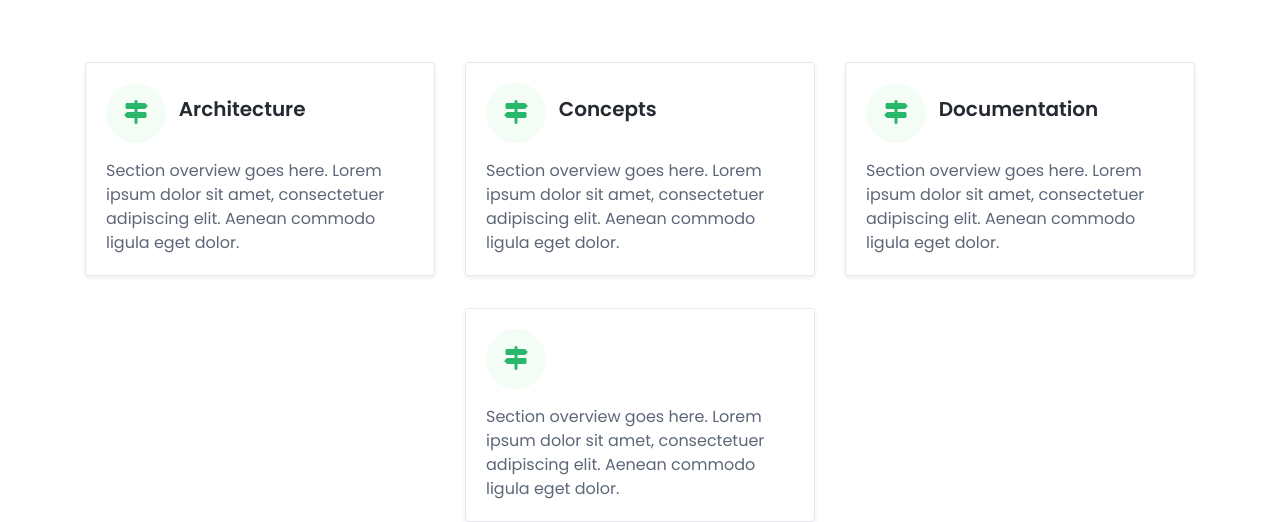
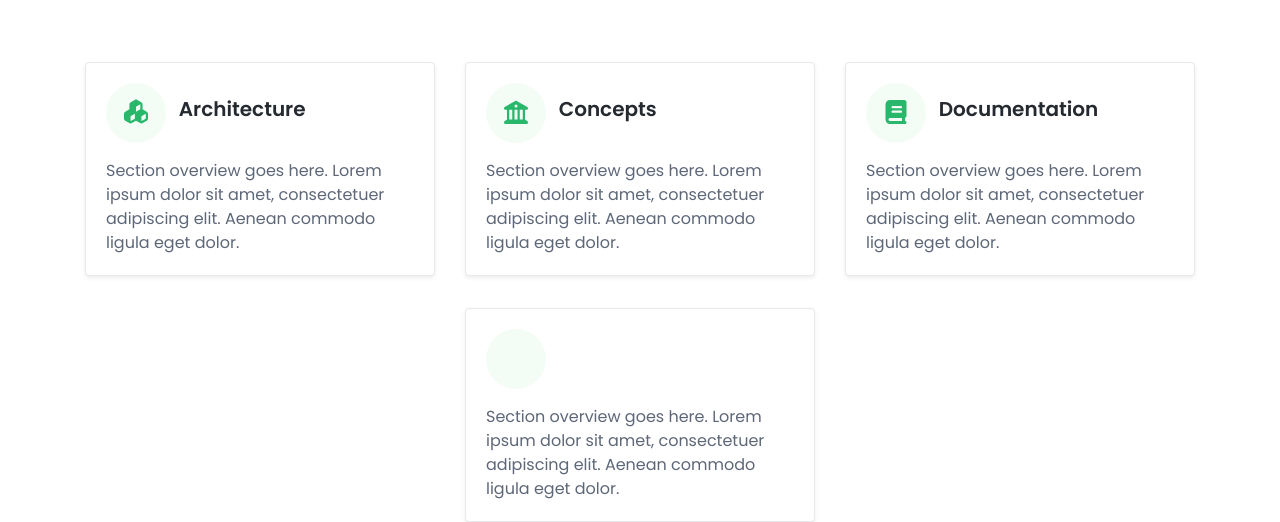
Before and after one commit to SumApp/SumApp.github.io, a Jekyll site: the page built from index.md, in a window 1280 px wide. Shown: the part 326-848 px from the top of the page. Built offline with Jekyll 4.4.1, drawn with Linux system fonts in a browser that asks for light colours; nearby versions of some CDN libraries; library files that are not in the unit come from our copies.

Commit message:
collection icons

```diff
--- a/_includes/sidebar.html
+++ b/_includes/sidebar.html
@@ -9,7 +9,7 @@
         <ul class="section-items list-unstyled nav flex-column pb-3">
             {% for collection in site.collections | where_exp:"coll", "coll.label != 'posts'"%}
             <li class="nav-item section-title"><a class="nav-link active" href="/{{collection.label}}"><span
-                        class="theme-icon-holder mr-2"><i class="fas fa-map-signs"></i></span>{{collection.title}}</a>
+                        class="theme-icon-holder mr-2"><i class="fas fa-{{collection.icon}}"></i></span>{{collection.title}}</a>
             </li>
             {% for link in collection.docs %}
             <li class="nav-item"><a class="nav-link" href="{{link.url}}">{{link.title}}</a></li>
--- a/_layouts/index.html
+++ b/_layouts/index.html
@@ -26,7 +26,7 @@ layout: base
                         <div class="card-body">
                             <h5 class="card-title mb-3">
                                 <span class="theme-icon-holder card-icon-holder mr-2">
-                                    <i class="fas fa-map-signs"></i>
+                                    <i class="fas fa-{{collection.icon}}"></i>
                                 </span>
                                 <!--//card-icon-holder-->
                                 <span class="card-title-text">{{collection.title}}</span>
```
